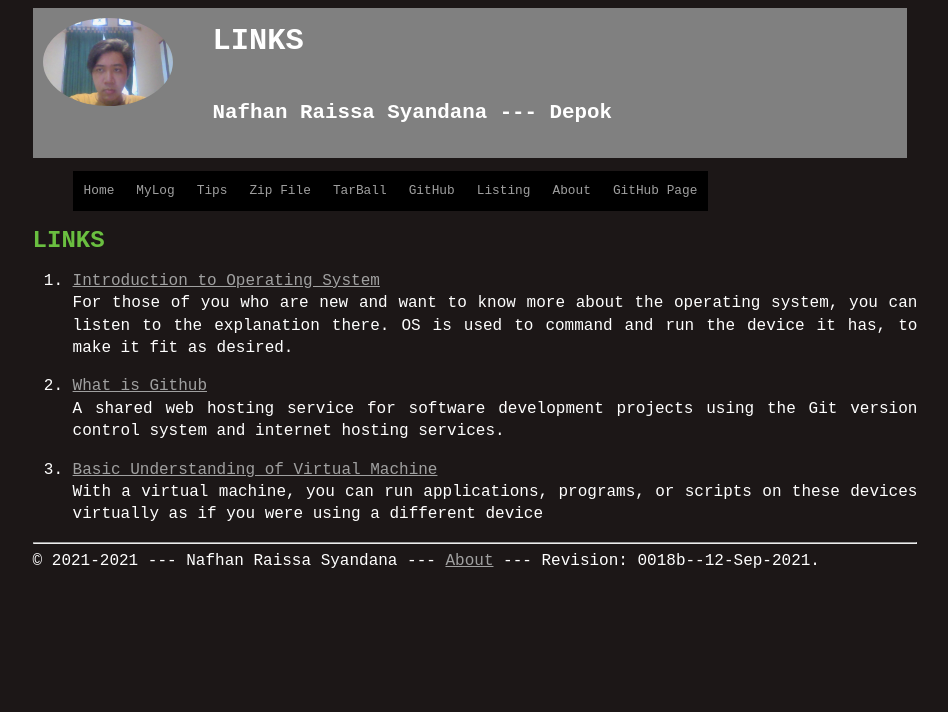
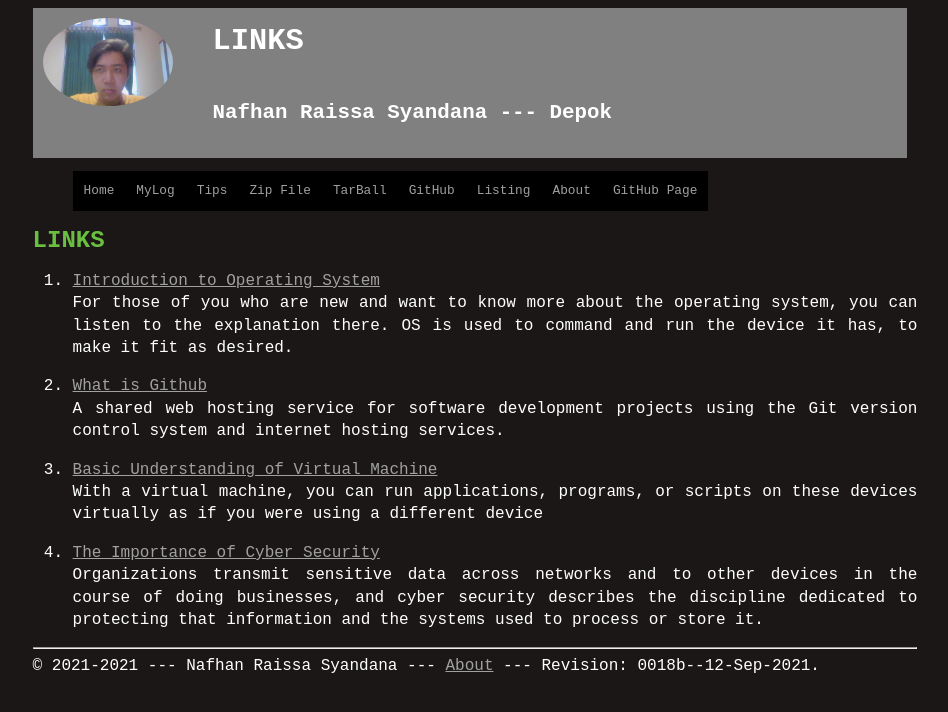
Before and after one commit to nafhansyandana/os212, a Jekyll site: the page built from links.md, in a window 1280 px wide. Shown: the top 712 px of the page, without its empty margins (165-1113 px from the left). Built offline with Jekyll 4.4.1, drawn with Linux system fonts in a browser that asks for light colours; our own code applies the rules of GitHub Pages for plain Markdown files.

Commit message:
Update links.md

```diff
--- a/links.md
+++ b/links.md
@@ -15,3 +15,8 @@ system and internet hosting services.
 3. [Basic Understanding of Virtual Machine](https://www.goldenfast.net/blog/virtual-machine-adalah/)<br>
 With a virtual machine, you can run applications, programs, or scripts on these devices
 virtually as if you were using a different device
+
+3. [The Importance of Cyber Security](https://digitalguardian.com/blog/what-cyber-security/)<br>
+Organizations transmit sensitive data across networks and to other devices in the course of doing businesses,
+and cyber security describes the discipline dedicated to protecting that information and the systems used to
+process or store it.
```
